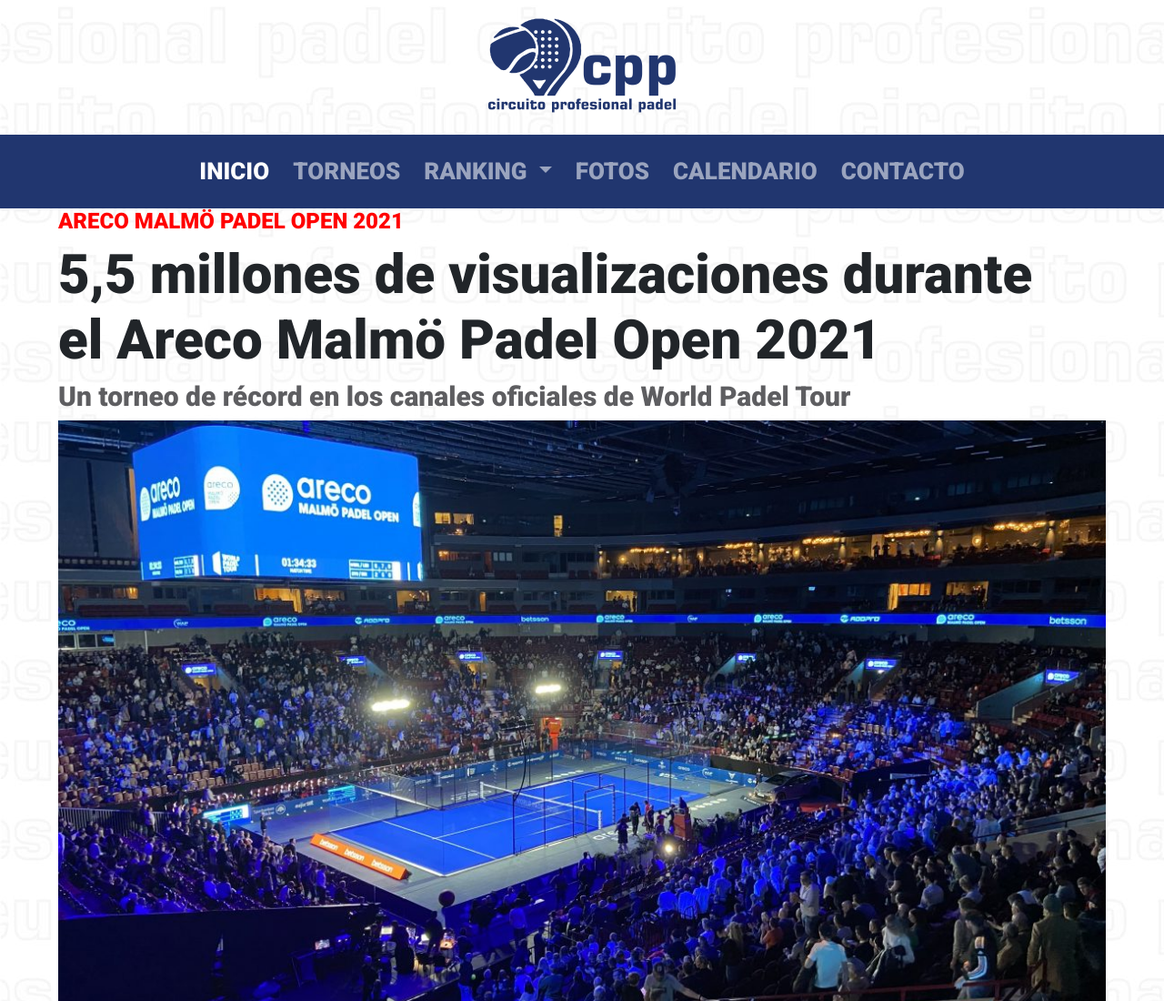
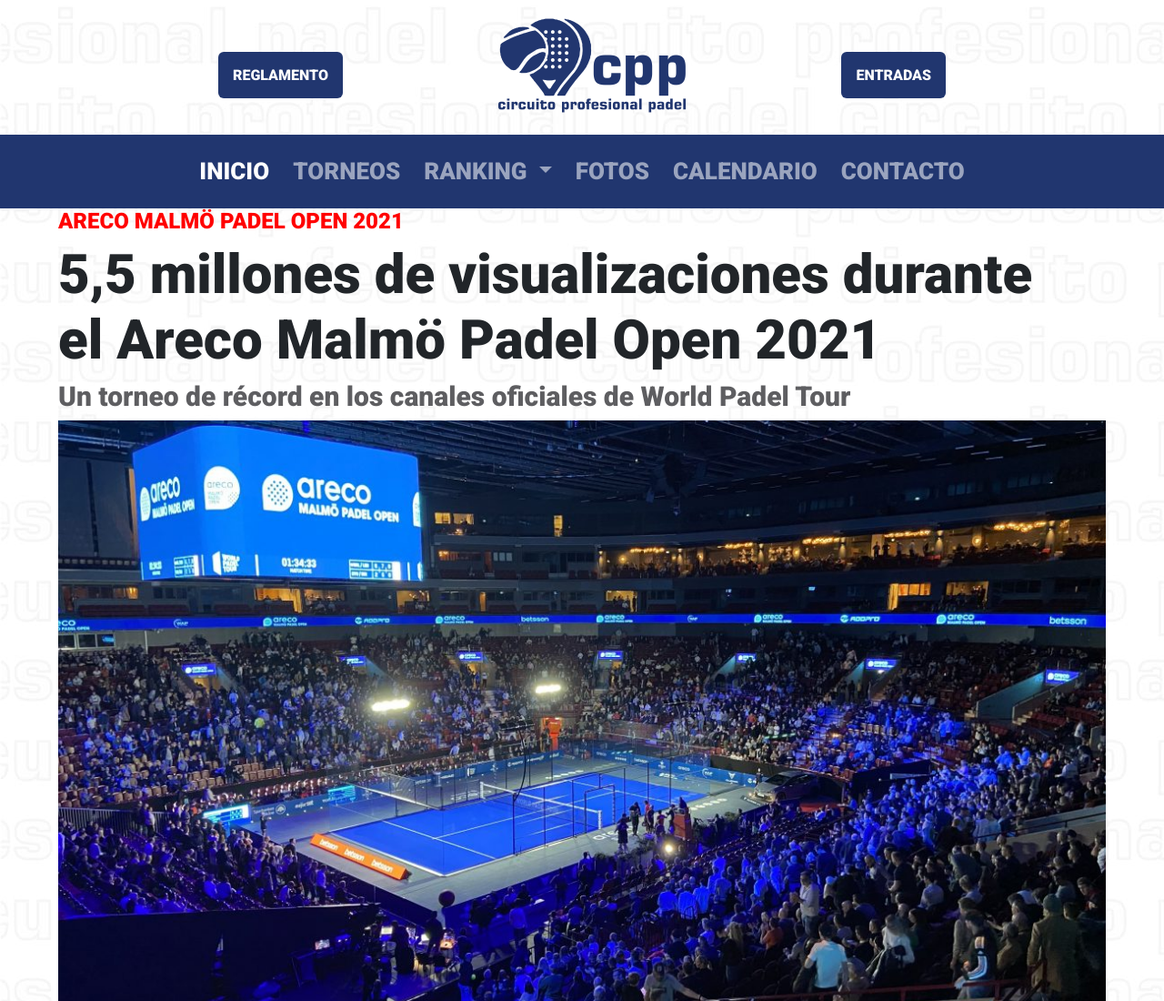
Before and after one commit to germanb85/2da-PreEntrega-trabajo-final, a plain HTML site: page paginas/record.html in a window 1280 px wide. Shown: the top 1100 px of the page at 91% size. Drawn offline with Linux system fonts and the light colour scheme; files whose address does not match are found by name; a web font is replaced by a local one.

Commit message:
agregado de entradas y reglamento

```diff
--- a/estilos.css
+++ b/estilos.css
@@ -44,17 +44,31 @@
   align-items: center;
 }
 
-.reglamento h2{
-  font-size: 20px;
-  background-color: blue;
-  padding: 16px;
-  border-radius: 10px;
-  font-family: 'Roboto', sans-serif;
-  color: aliceblue;
+.reglamento{
+  transform: translate(240px, 20px);
 }
 
-.entradas h2{
-  font-size: 20px;
+.reglamento a{
+  background-color: rgb(33, 54, 111);
+  padding: 16px;
+  border-radius: 6px;
+  font-family: 'Roboto', sans-serif;
+  color: rgb(255, 255, 255);
+  text-decoration: none;
+}
+
+.entradas{
+  transform: translate(-240px, 20px);
+}
+
+.entradas a{
+  font-size: 16px;
+  background-color: rgb(33, 54, 111);
+  padding: 16px;
+  border-radius: 6px;
+  font-family: 'Roboto', sans-serif;
+  color: rgb(255, 255, 255);
+  text-decoration: none;
 }
 
 
--- a/paginas/record.html
+++ b/paginas/record.html
@@ -10,9 +10,17 @@
     <title>CIRCUITO PROFESIONAL DE PADEL</title>
 </head>
 <body>
+  <div class="cabecera">
+    <div class="reglamento">
+      <a href="#">REGLAMENTO</a>
+    </div>
     <div class="logo-portada">
-        <img src="../imagenes/logo-ccp-nuevo.png" alt="">
-        </div>
+    <img src="../imagenes/logo-ccp-nuevo.png" alt="">
+    </div>
+    <div class="entradas">
+      <a href="#">ENTRADAS</a>
+      </div>
+    </div>
         <br>
     <nav class="navbar navbar-expand-lg navbar-dark" style="background-color: rgb(33,54, 111);">
         <div class="container-fluid">
```
Also changed, not shown: index.html (+4 -4 lines), paginas/albiceleste.html (+10 -2 lines), paginas/calendario.html (+10 -2 lines), paginas/contacto.html (+11 -3 lines), paginas/femenino.html (+10 -2 lines), paginas/fotos.html (+10 -2 lines), paginas/malmo-historia.html (+10 -2 lines), paginas/masculino.html (+10 -2 lines), paginas/ranking-cpp.html (+10 -2 lines), paginas/recuperaciones.html (+10 -2 lines), paginas/sanyo-y-tapia.html (+10 -2 lines), paginas/torneos.html (+10 -2 lines).
